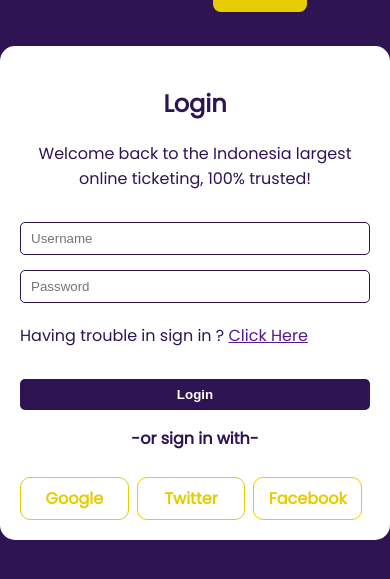
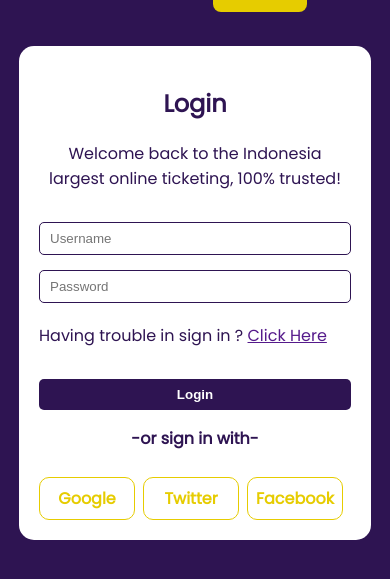
Before and after one commit to darullathief/etix, a PHP site: page /login.html in a window 390 px wide. Shown: the part 74-653 px from the top of the page. Run offline with PHP 8.4, Linux system fonts and the light colour scheme.

Commit message:
login responsive

```diff
--- a/style/login.css
+++ b/style/login.css
@@ -98,3 +98,12 @@ input[type=checkbox]{
     width: fit-content;
     margin-left: 0;
 }
+
+
+@media screen and (max-width: 600px) {
+
+    .container{
+        width: 80%;
+    }
+
+ }
```
